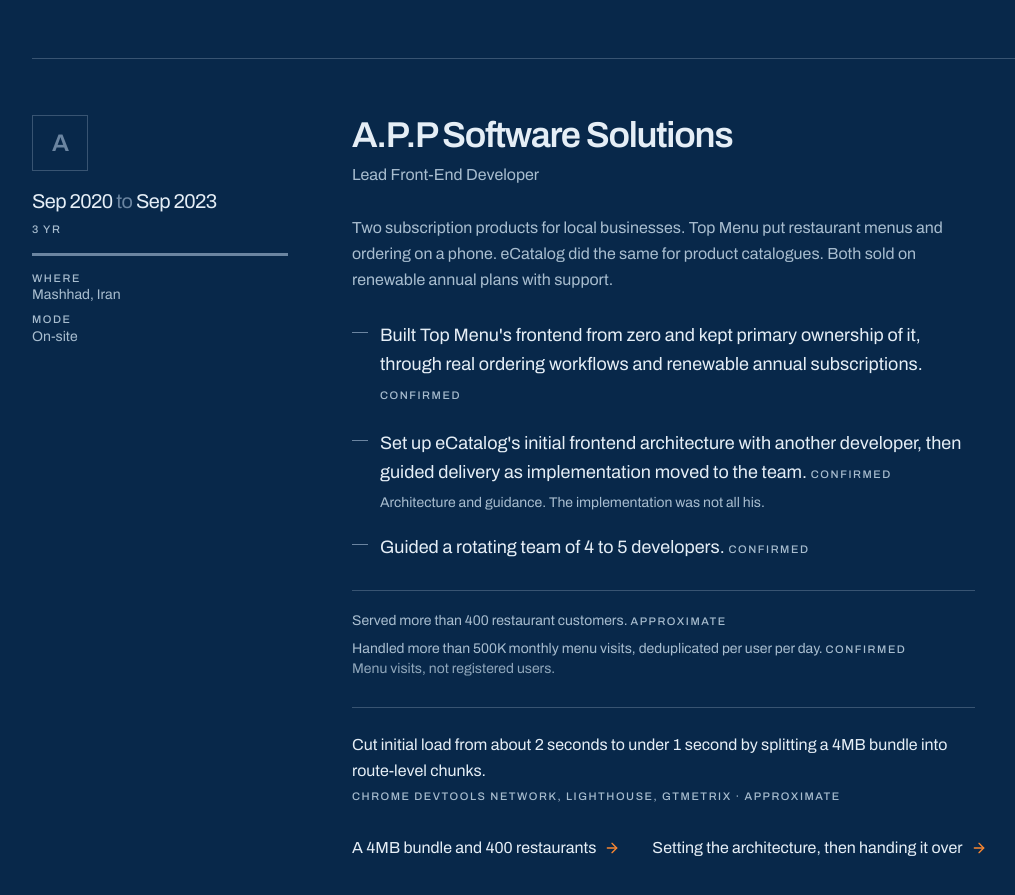
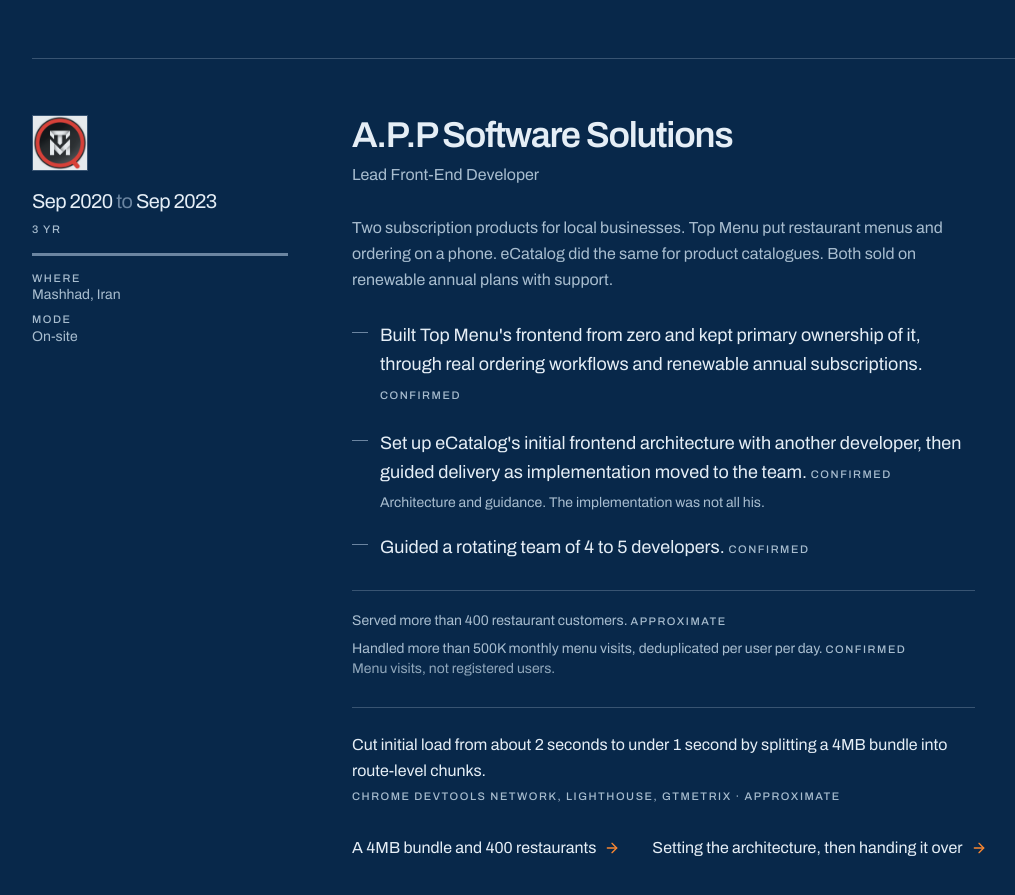
Before and after one commit to amirsorayaei/amirsorayaei.github.io, a Next.js app: page / in a window 1280 px wide. Shown: the part 2427-3322 px from the top of the page, without its empty margins (16-1031 px from the left). Built offline with nearby package versions, Linux system fonts and the light colour scheme.

Commit message:
Use the Top Menu mark for the A.P.P row
Sourced from the dashboard panel's own asset at 657px. The other square
icons in that repo are a generic PWA starter tile, not the brand.

```diff
--- a/src/content/work.ts
+++ b/src/content/work.ts
@@ -92,7 +92,7 @@
   {
     id: "app",
     shortName: "A.P.P",
-    mark: null,
+    mark: "/marks/top-menu.png",
     company: "A.P.P Software Solutions",
     role: "Lead Front-End Developer",
     url: null,
```
Also changed, not shown: public/marks/top-menu.png (added).
